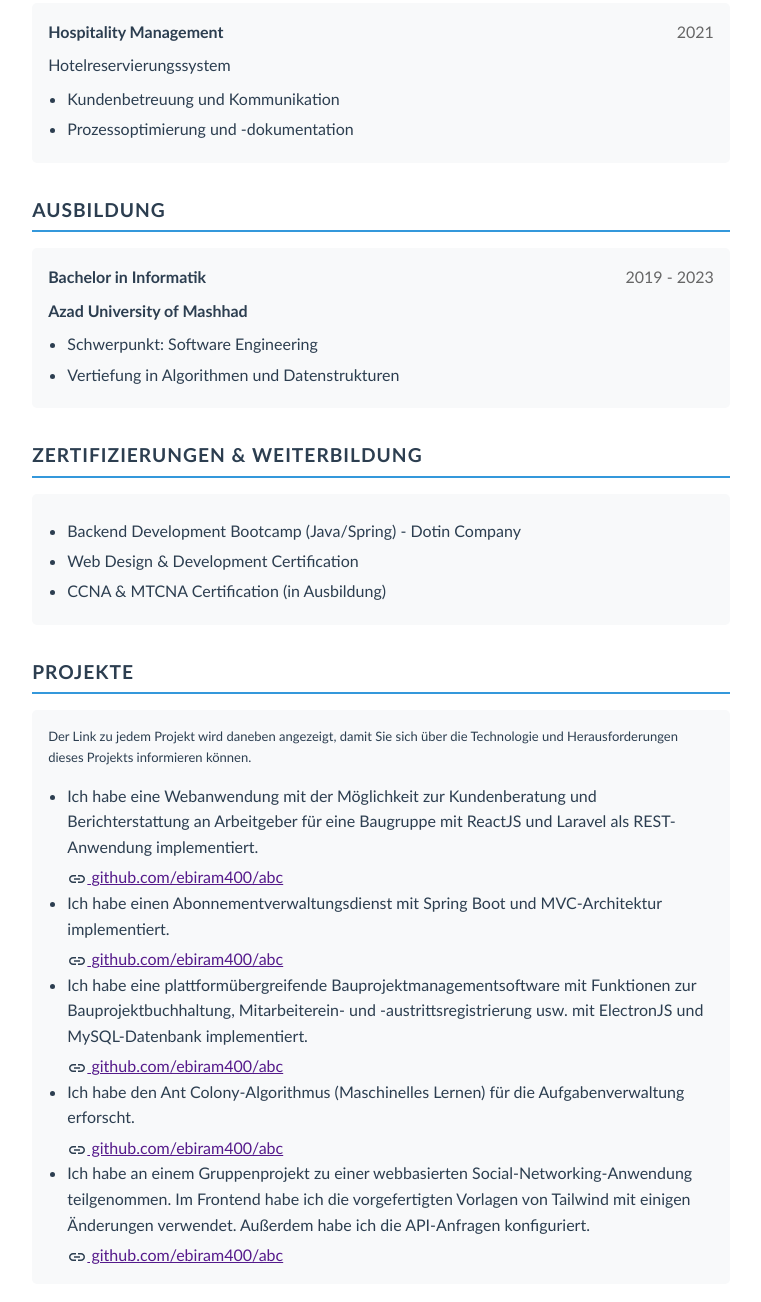
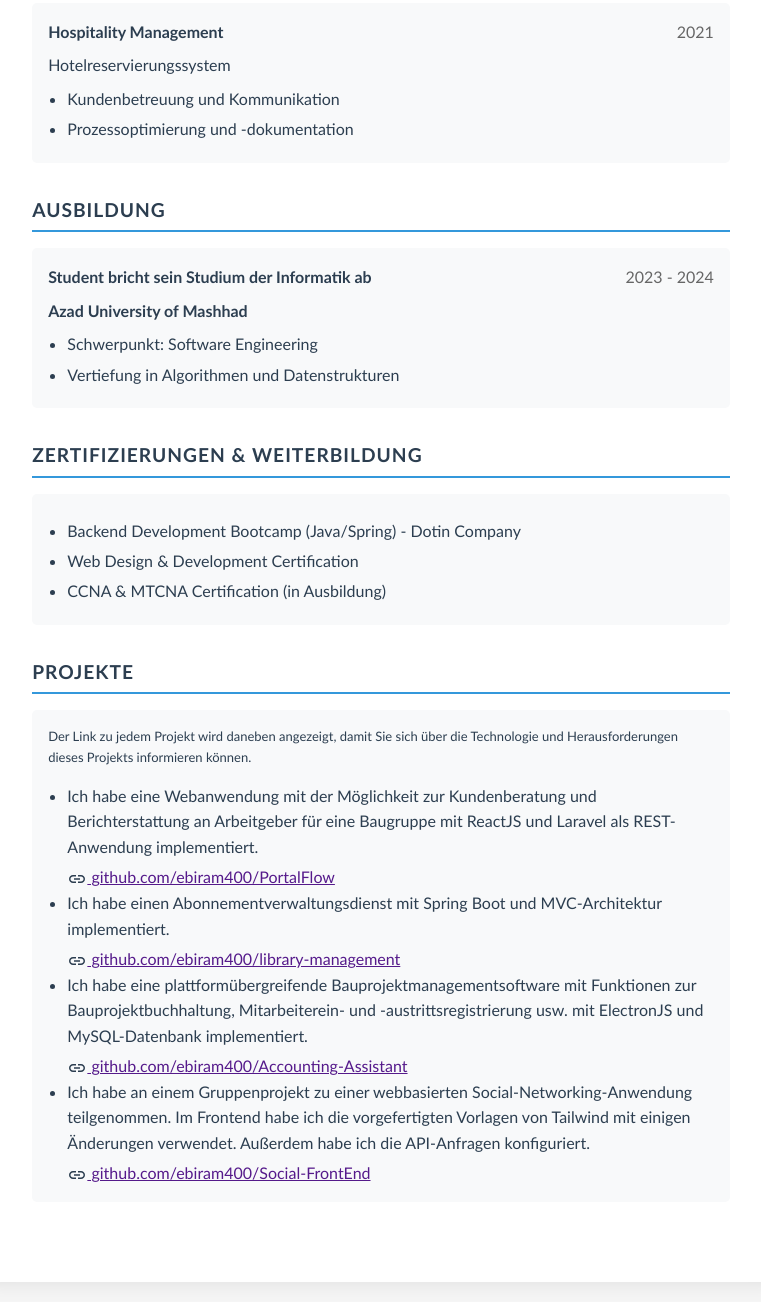
Before and after one commit to ebiram400/ebiram400.github.io, a plain HTML site: page resume-de.html in a window 1280 px wide. Shown: the part 1328-2630 px from the top of the page, without its empty margins (259-1020 px from the left). Drawn offline with Linux system fonts and the light colour scheme.

Commit message:
Update resume-de.html

```diff
--- a/resume-de.html
+++ b/resume-de.html
@@ -136,8 +136,8 @@
             <h3 class="section-title">Ausbildung</h3>
             <div class="experience-item">
                 <div class="experience-header">
-                    <h4 class="experience-title">Bachelor in Informatik</h4>
-                    <span class="date">2019 - 2023</span>
+                    <h4 class="experience-title">Student bricht sein Studium der Informatik ab</h4>
+                    <span class="date">2023 - 2024</span>
                 </div>
                 <p><strong>Azad University of Mashhad</strong></p>
                 <ul>
@@ -163,11 +163,10 @@
             <div class="experience-item">
                 <div style="font-size:small; margin-bottom:15px;">Der Link zu jedem Projekt wird daneben angezeigt, damit Sie sich über die Technologie und Herausforderungen dieses Projekts informieren können.</div>
                 <ul>
-                    <li>Ich habe eine Webanwendung mit der Möglichkeit zur Kundenberatung und Berichterstattung an Arbeitgeber für eine Baugruppe mit ReactJS und Laravel als REST-Anwendung implementiert.</li></li><a href="" ><img src="./img/link.svg" style="vertical-align: middle;"> github.com/ebiram400/abc </a>
-                    <li>Ich habe einen Abonnementverwaltungsdienst mit Spring Boot und MVC-Architektur implementiert.</li></li><a href="" ><img src="./img/link.svg" style="vertical-align: middle;"> github.com/ebiram400/abc </a>
-                    <li>Ich habe eine plattformübergreifende Bauprojektmanagementsoftware mit Funktionen zur Bauprojektbuchhaltung, Mitarbeiterein- und -austrittsregistrierung usw. mit ElectronJS und MySQL-Datenbank implementiert.</li></li><a href="" ><img src="./img/link.svg" style="vertical-align: middle;"> github.com/ebiram400/abc </a>
-                    <li>Ich habe den Ant Colony-Algorithmus (Maschinelles Lernen) für die Aufgabenverwaltung erforscht.</li></li><a href="" ><img src="./img/link.svg" style="vertical-align: middle;"> github.com/ebiram400/abc </a>
-                    <li>Ich habe an einem Gruppenprojekt zu einer webbasierten Social-Networking-Anwendung teilgenommen. Im Frontend habe ich die vorgefertigten Vorlagen von Tailwind mit einigen Änderungen verwendet. Außerdem habe ich die API-Anfragen konfiguriert.</li></li><a href="" ><img src="./img/link.svg" style="vertical-align: middle;"> github.com/ebiram400/abc </a>
+                    <li>Ich habe eine Webanwendung mit der Möglichkeit zur Kundenberatung und Berichterstattung an Arbeitgeber für eine Baugruppe mit ReactJS und Laravel als REST-Anwendung implementiert.</li></li><a href="" ><img src="./img/link.svg" style="vertical-align: middle;"> github.com/ebiram400/PortalFlow </a>
+                    <li>Ich habe einen Abonnementverwaltungsdienst mit Spring Boot und MVC-Architektur implementiert.</li></li><a href="" ><img src="./img/link.svg" style="vertical-align: middle;"> github.com/ebiram400/library-management </a>
+                    <li>Ich habe eine plattformübergreifende Bauprojektmanagementsoftware mit Funktionen zur Bauprojektbuchhaltung, Mitarbeiterein- und -austrittsregistrierung usw. mit ElectronJS und MySQL-Datenbank implementiert.</li></li><a href="" ><img src="./img/link.svg" style="vertical-align: middle;"> github.com/ebiram400/Accounting-Assistant </a>
+                    <li>Ich habe an einem Gruppenprojekt zu einer webbasierten Social-Networking-Anwendung teilgenommen. Im Frontend habe ich die vorgefertigten Vorlagen von Tailwind mit einigen Änderungen verwendet. Außerdem habe ich die API-Anfragen konfiguriert.</li></li><a href="" ><img src="./img/link.svg" style="vertical-align: middle;"> github.com/ebiram400/Social-FrontEnd </a>
                 </ul>
             </div>
         </section>
```
